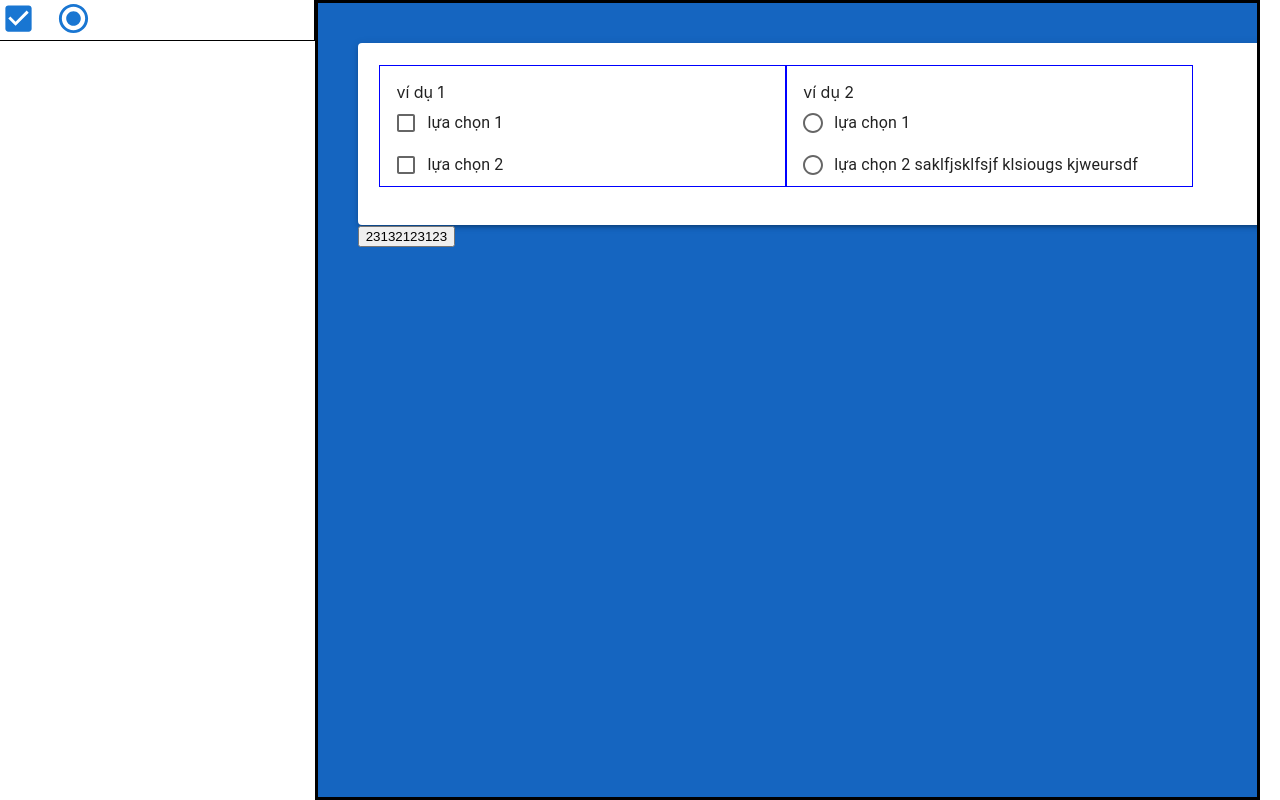
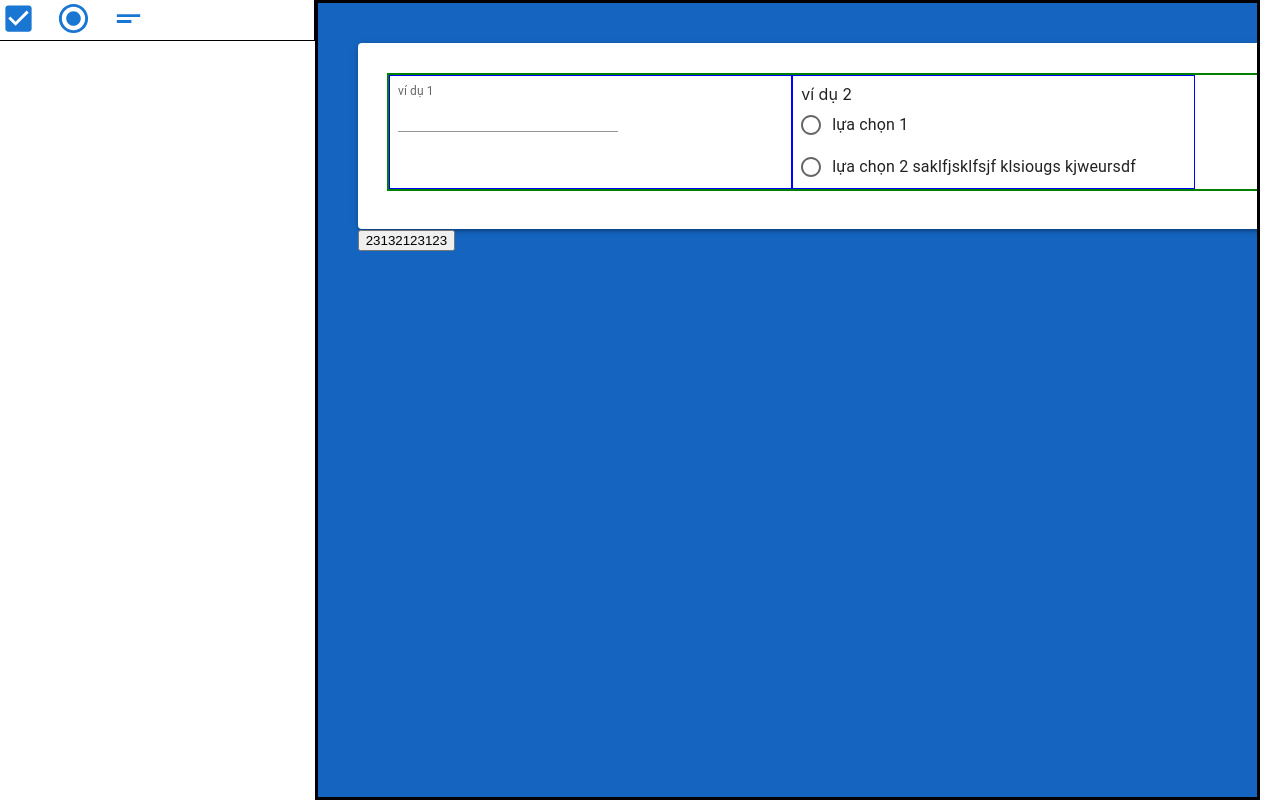
Before and after one commit to kien-ndt/dynamic-form, a React (Create React App) app in the folder frontend/: page /create in a window 1280 px wide. Built offline with nearby package versions, Linux system fonts and the light colour scheme.

Commit message:
textfield

```diff
--- /dev/null
+++ b/frontend/src/common-components/textfield/index.js
@@ -0,0 +1,42 @@
+import React, { useEffect, useState } from 'react';
+
+import { Box, FormGroup, FormControlLabel, TextField } from '@mui/material';
+
+function TextFieldCustom(props){
+    let {property, onChoseOneComponent} = props;
+
+    const [state, setState] = useState()
+
+    const defaultValue = {
+        label: "label",
+    }
+
+    useEffect(() => {
+        let value = defaultValue;
+        if (property){
+            if (property.label){
+                value.label = property.label
+            }
+        }
+        setState(value)
+    }, [property])
+
+    return(
+        <React.Fragment>
+            <Box
+                onClick={()=>onChoseOneComponent("textfield")}
+            >
+                <TextField
+                    id="textfield-label"
+                    label={state?state.label:""}
+                    variant="standard"
+                    InputLabelProps={{ shrink: true }}
+                    // value={state?(state.label?state.label:""):""}
+                    // onChange={(e) => onLabelChange(e)}
+                />
+            </Box>
+        </React.Fragment>
+    )
+}
+
+export {TextFieldCustom as TextField}
--- a/frontend/src/config-common-components/common/grid-width.js
+++ b/frontend/src/config-common-components/common/grid-width.js
@@ -27,7 +27,7 @@ function GridWidth(props) {
         </Typography>
         <Slider
             aria-label="Gridwidth"
-            defaultValue={state?Number(state):5}
+            defaultValue={state?Number(state):4}
             getAriaValueText={(valuetext) => setState(valuetext)}
             valueLabelDisplay="auto"
             step={1}
--- a/frontend/src/config-common-components/checkbox/index.js
+++ b/frontend/src/config-common-components/radioButtonConfig.js
@@ -1,11 +1,10 @@
-import { Box, FormGroup, FormControlLabel, Checkbox, TextField } from '@mui/material';
+import { Box, TextField } from '@mui/material';
 import { useEffect, useState } from 'react';
-import GridWidth from '../common/grid-width';
+import GridWidth from './common/grid-width';
 
-function CheckBoxConfig(props){
+function RadioButtonConfig(props){
 
     const {property, updatePropertyComponent} = props
-
 
     const convertArrayToStringElementToRow = (arr) => {
         let strRes = ""
@@ -66,18 +65,23 @@ function CheckBoxConfig(props){
 
 
     return(
-        <Box>
+        <Box
+            sx={{
+                display: "flex",
+                flexDirection:"column"
+            }}
+        >
             <TextField
-                id="checkbox-label"
+                id="radiobutton-label"
                 label="Label"
                 variant="standard"
                 style={{marginBottom: "20px", width: "inherit"}}
                 InputLabelProps={{ shrink: true }}
-                value={state?.label}
+                value={state?(state.label?state.label:""):""}
                 onChange={(e) => onLabelChange(e)}
             />
             <TextField
-                id="checkbox-content"
+                id="radiobutton-content"
                 label="Content (each choice in 1 row)"
                 variant="standard"
                 multiline rows={4}
@@ -85,12 +89,14 @@ function CheckBoxConfig(props){
                 value={state.content}
                 onChange={(e) => onContentChange(e)}
             />
+
             <GridWidth
                 gridWidth={state?.gridWidth}
                 onGridWidthChange={(gridWidth) => {setState({...state, gridWidth: gridWidth})}}
             />
+
         </Box>
     )
 }
 
-export default CheckBoxConfig
+export default RadioButtonConfig
--- /dev/null
+++ b/frontend/src/config-common-components/textFieldConfig.js
@@ -0,0 +1,55 @@
+import { Box, TextField } from '@mui/material';
+import { useEffect, useState } from 'react';
+import GridWidth from './common/grid-width';
+
+function TextFieldConfig(props){
+
+    const {property, updatePropertyComponent} = props
+
+    const [state, setState] = useState({
+        label: property.label,
+        gridWidth: property.gridWidth
+    });
+
+    const onLabelChange = (e) => {
+        let value = e?.target?.value;
+        setState({
+            ...state,
+            label: value
+        })
+    }
+
+    useEffect(() => {
+        updatePropertyComponent({
+            label: state.label,
+            gridWidth: state.gridWidth
+        })
+    }, [state])
+
+
+    return(
+        <Box
+            sx={{
+                display: "flex",
+                flexDirection:"column"
+            }}
+        >
+            <TextField
+                id="textfield-label"
+                label="Label"
+                variant="standard"
+                style={{marginBottom: "20px", width: "inherit"}}
+                InputLabelProps={{ shrink: true }}
+                value={state?(state.label?state.label:""):""}
+                onChange={(e) => onLabelChange(e)}
+            />
+            <GridWidth
+                gridWidth={state?.gridWidth}
+                onGridWidthChange={(gridWidth) => {setState({...state, gridWidth: gridWidth})}}
+            />
+
+        </Box>
+    )
+}
+
+export default TextFieldConfig
--- a/frontend/src/modules/create/mainForm.js
+++ b/frontend/src/modules/create/mainForm.js
@@ -3,9 +3,11 @@ import Box from '@mui/material/Box';
 import Grid from '@mui/material/Grid';
 import Paper from '@mui/material/Paper';
 import { CheckBox } from "../../common-components/checkbox";
-import CheckBoxConfig from "../../config-common-components/checkbox"
-import RadioButtonConfig from "../../config-common-components/radiobutton";
+import CheckBoxConfig from "../../config-common-components/checkBoxConfig"
+import RadioButtonConfig from "../../config-common-components/radioButtonConfig";
+import TextFieldConfig from "../../config-common-components/textFieldConfig";
 import { RadioButton } from "../../common-components/radiobutton";
+import { TextField } from "../../common-components/textfield";
 import {SortableContainer, SortableElement, arrayMove} from 'react-sortable-hoc';
 import TestDrag from "./testdrag";
 import typeInput from "./typeInput";
@@ -16,7 +18,7 @@ function MainForm(props){
 
     const [formStruct, setFormStruct] = useState([
         {
-            type: typeInput.CheckBox,
+            type: typeInput.TextField,
             property:{
                 label: "ví dụ 1",
                 content: ["lựa chọn 1", "lựa chọn 2"],
@@ -206,6 +208,11 @@ function MainForm(props){
                             name={typeInput.RadioButton}
                         />
                     </Grid>
+                    <Grid item xs={2}>
+                        <TestDrag
+                            name={typeInput.TextField}
+                        />
+                    </Grid>
                 </Grid>
             </Box>
 
@@ -269,15 +276,22 @@ function MainForm(props){
                 }}
             >
                 {
-                    elementChose && elementChose.type === 'checkbox' &&
+                    elementChose && elementChose.type === typeInput.CheckBox &&
                     <CheckBoxConfig
                         property={formStruct?formStruct[elementChose.index].property:null}
                         updatePropertyComponent={(newProperty) => updatePropertyComponent(elementChose.index, newProperty)}
                     />
                 }
                 {
-                    elementChose && elementChose.type === 'radiobutton' &&
+                    elementChose && elementChose.type === typeInput.RadioButton &&
                     <RadioButtonConfig
+                        property={formStruct?formStruct[elementChose.index].property:null}
+                        updatePropertyComponent={(newProperty) => updatePropertyComponent(elementChose.index, newProperty)}
+                    />
+                }
+                {
+                    elementChose && elementChose.type === typeInput.TextField &&
+                    <TextFieldConfig
                         property={formStruct?formStruct[elementChose.index].property:null}
                         updatePropertyComponent={(newProperty) => updatePropertyComponent(elementChose.index, newProperty)}
                     />
@@ -296,7 +310,7 @@ export default MainForm
 const SortableList = SortableContainer((props) => {
     let {formStruct, typeInput, onChoseOneComponent, refUpdateComponent } = props
     return (
-        <Grid container spacing={2}>
+        <Grid container spacing={1} style={{border: "2px solid green"}}>
         {
             formStruct && formStruct.length>0 &&
             formStruct.map((item, index) => (
@@ -322,7 +336,8 @@ const SortableItem = SortableElement((props) =>{
             item xs={item?.property?.gridWidth?item.property.gridWidth:4} md={item?.property?.gridWidth?item.property.gridWidth:4}
             ref={(element) => refUpdateComponent(element, index1)}
             style={{
-                border: "1px solid blue"
+                border: "1px solid blue",
+                boxSizing: "border-box"
             }}
         >
             {
@@ -341,6 +356,14 @@ const SortableItem = SortableElement((props) =>{
                     onChoseOneComponent={(typeComponent)=>onChoseOneComponent(index1, typeComponent)}
                 />
             }
+            {
+                item.type===typeInput.TextField &&
+                <TextField
+                    isEdit={true}
+                    property={item.property}
+                    onChoseOneComponent={(typeComponent)=>onChoseOneComponent(index1, typeComponent)}
+                />
+            }
         </Grid>
     )
 });
--- a/frontend/src/modules/create/testdrag.js
+++ b/frontend/src/modules/create/testdrag.js
@@ -1,6 +1,7 @@
 import { useDrag } from "react-dnd";
 import CheckBoxIcon from '@mui/icons-material/CheckBox';
 import RadioButtonCheckedIcon from '@mui/icons-material/RadioButtonChecked';
+import ShortTextIcon from '@mui/icons-material/ShortText';
 import typeInput from "./typeInput";
 import React, { useEffect, useRef, useState } from "react";
 
@@ -18,6 +19,9 @@ function TestDrag(props) {
                     break;
                 case typeInput.RadioButton:
                     icon = <RadioButtonCheckedIcon fontSize="large" color="primary"/>
+                    break;
+                case typeInput.TextField:
+                    icon = <ShortTextIcon fontSize="large" color="primary"/>
                     break;
             }
             setProperties({
--- a/frontend/src/modules/create/typeInput.js
+++ b/frontend/src/modules/create/typeInput.js
@@ -1,6 +1,7 @@
 const typeInput = {
     CheckBox: "checkbox",
-    RadioButton: "radiobutton"
+    RadioButton: "radiobutton",
+    TextField: "textfield"
 }
 
 export default typeInput
```
Also changed, not shown: frontend/src/config-common-components/checkBoxConfig.js (renamed from frontend/src/config-common-components/radiobutton/index.js, +9 -24 lines).
